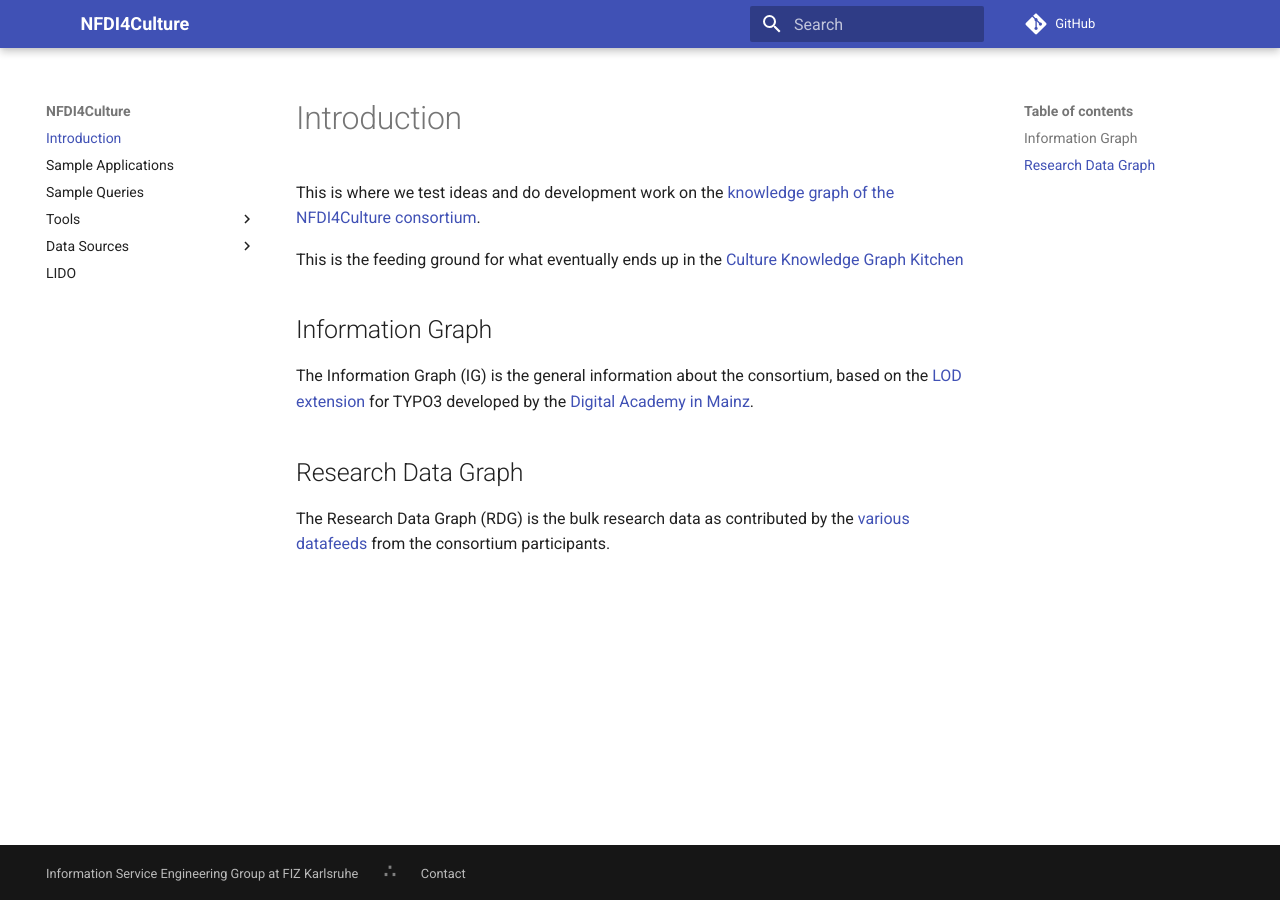
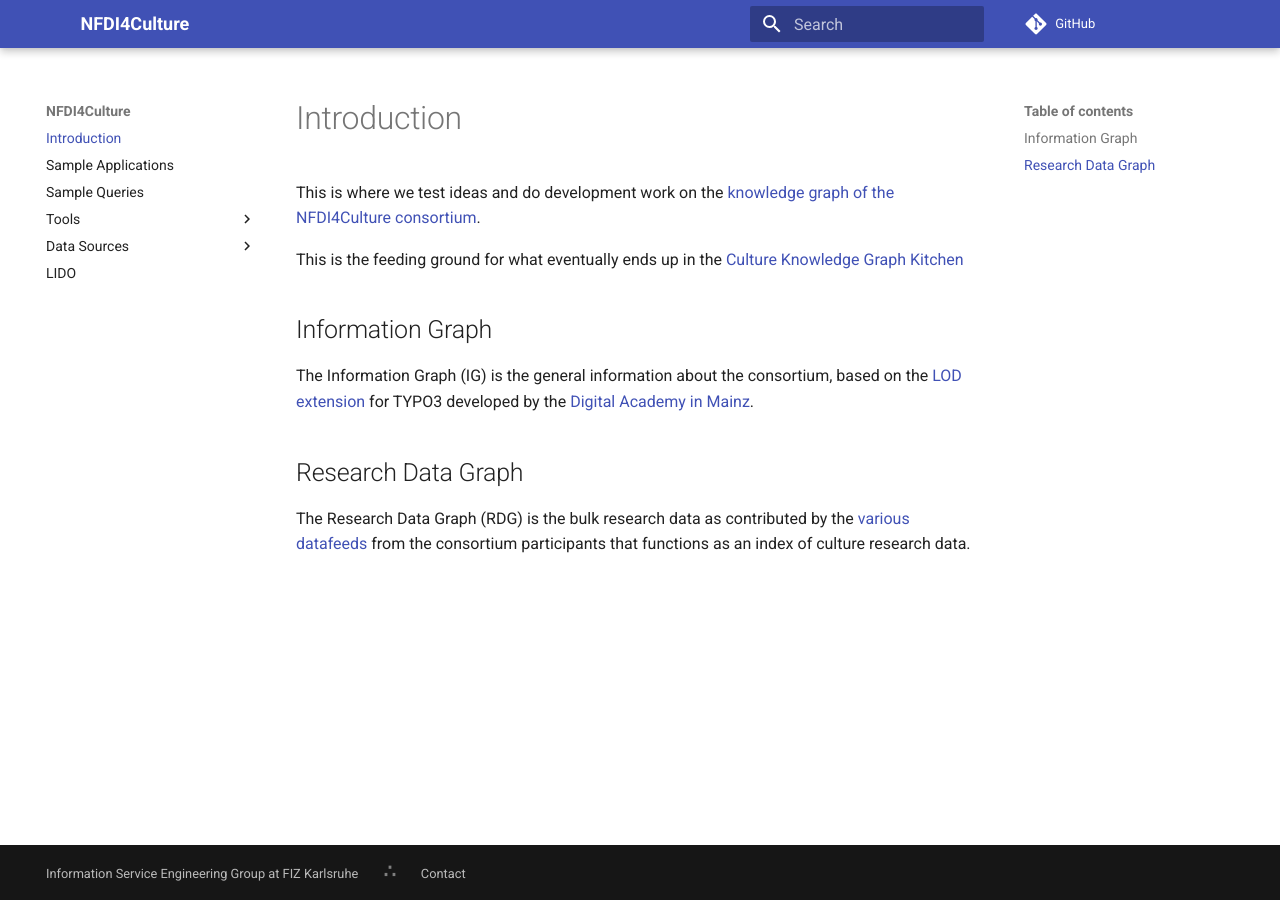
Before and after one commit to ISE-FIZKarlsruhe/nfdi4culture, an MkDocs documentation site: the page built from docs/index.md, in a window 1280 px wide. Built offline with MkDocs 1.6.1 and Material for MkDocs 9.7.7, drawn with Linux system fonts in a browser that asks for light colours; comment, search, counter and statistics services are not loaded.

```diff
--- a/docs/index.md
+++ b/docs/index.md
@@ -8,4 +8,4 @@ The Information Graph (IG) is the general information about the consortium, base
 
 ## Research Data Graph
 
-The Research Data Graph (RDG) is the bulk research data as contributed by the [various datafeeds](https://nfdi4culture.de/go/sparql-data-portals) from the consortium participants.
+The Research Data Graph (RDG) is the bulk research data as contributed by the [various datafeeds](https://nfdi4culture.de/go/sparql-data-portals) from the consortium participants that functions as an index of culture research data.
```
